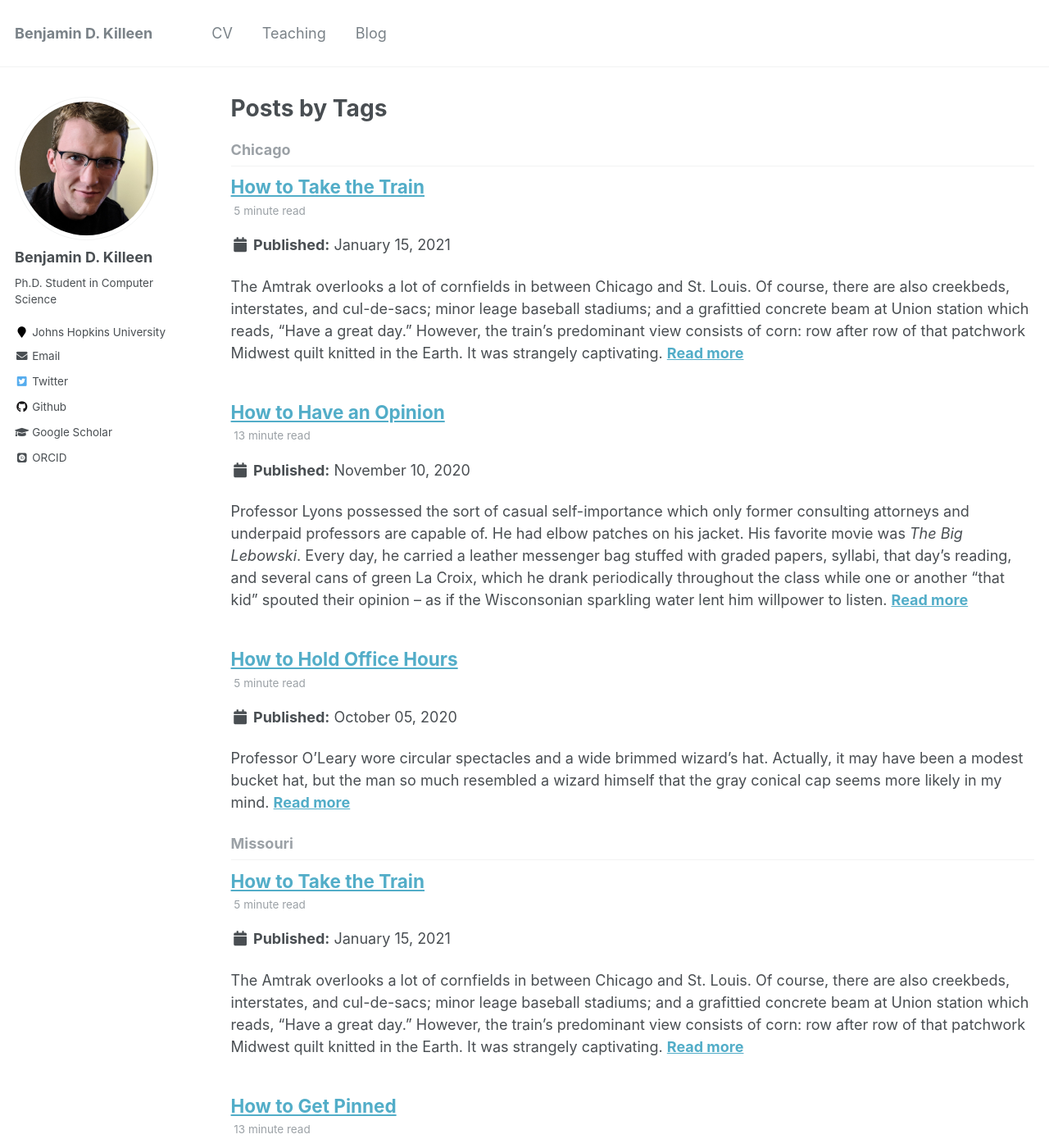
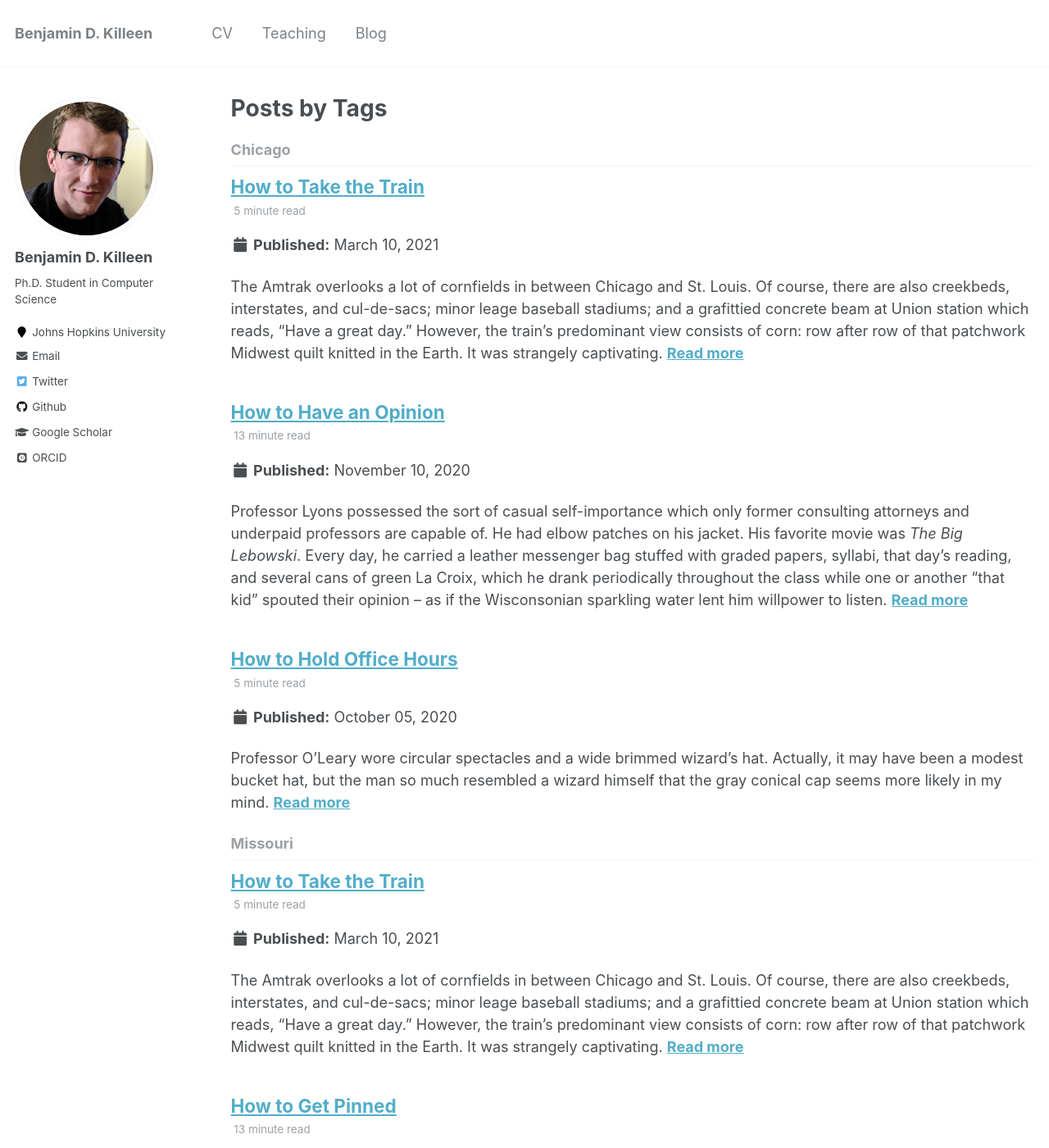
Before and after one commit to benjamindkilleen/benjamindkilleen.github.io, a Jekyll site: the page built from _pages/tag-archive.html, in a window 1280 px wide and 1400 px high. Shown: the whole window at 82% size. Built offline with Jekyll 4.4.1, drawn with Linux system fonts in a browser that asks for light colours; some web fonts are replaced.

Commit message:
March blog post

```diff
--- a/_posts/2021-03-09-how-to-take-the-train.md
+++ b/_posts/2021-03-10-how-to-take-the-train.md
@@ -2,7 +2,7 @@
 layout: single
 title:  "How to Take the Train"
 author: "Benjamin D. Killeen"
-date: 2021-01-15
+date: 2021-03-10
 permalink: /posts/2021/03/how-to-take-the-train/
 tags:
   - Chicago
```
